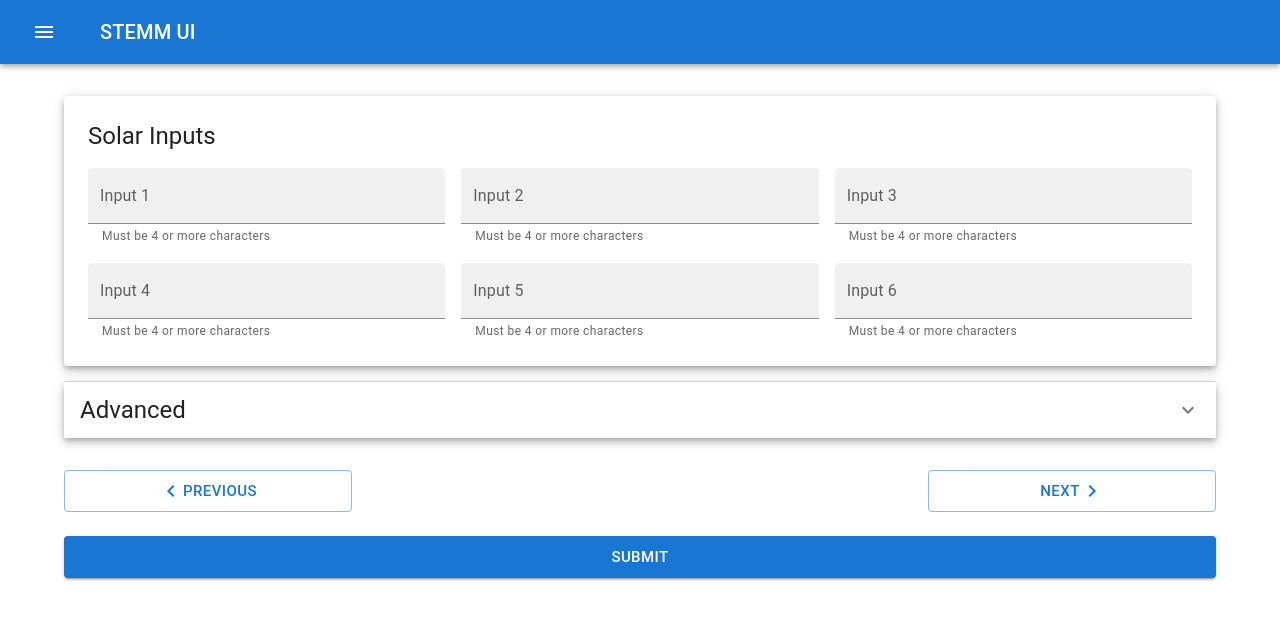
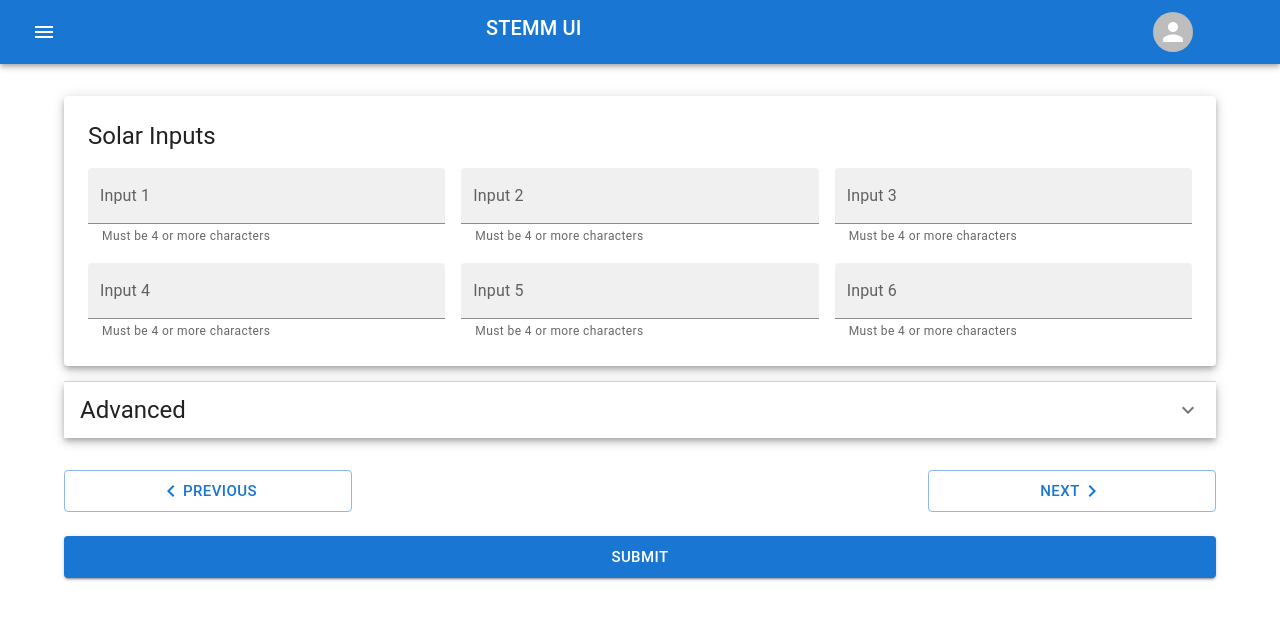
Before and after one commit to isaiahlg/stemm-ui, a React (Create React App) app: page /solar in a window 1280 px wide. Shown: the top 620 px of the page. Built offline with nearby package versions, Linux system fonts and the light colour scheme.

Commit message:
Add avatar to appbar.

```diff
--- a/src/components/appbar.js
+++ b/src/components/appbar.js
@@ -1,11 +1,20 @@
 import React from "react";
-import { Typography, Toolbar, AppBar, IconButton } from "@mui/material";
+import {
+  Typography,
+  Toolbar,
+  AppBar,
+  IconButton,
+  Grid,
+  Avatar,
+} from "@mui/material";
 import MenuIcon from "@mui/icons-material/Menu";
 
 export function MainAppBar({ toggleOpen }) {
   return (
     <AppBar position="absolute" sx={{ marginLeft: 5 }}>
       <Toolbar>
+        <Grid container justifyContent="space-between">
+          <Grid item xs={1}>
             <IconButton
               color="inherit"
               onClick={toggleOpen}
@@ -13,9 +22,16 @@ export function MainAppBar({ toggleOpen }) {
             >
               <MenuIcon />
             </IconButton>
+          </Grid>
+          <Grid item xs={3}>
             <Typography component="h1" variant="h6" noWrap color="inherit">
               {"STEMM UI"}
             </Typography>
+          </Grid>
+          <Grid item xs={1}>
+            <Avatar />
+          </Grid>
+        </Grid>
       </Toolbar>
     </AppBar>
   );
```
Lines whose indentation alone changed are shown as unchanged.
